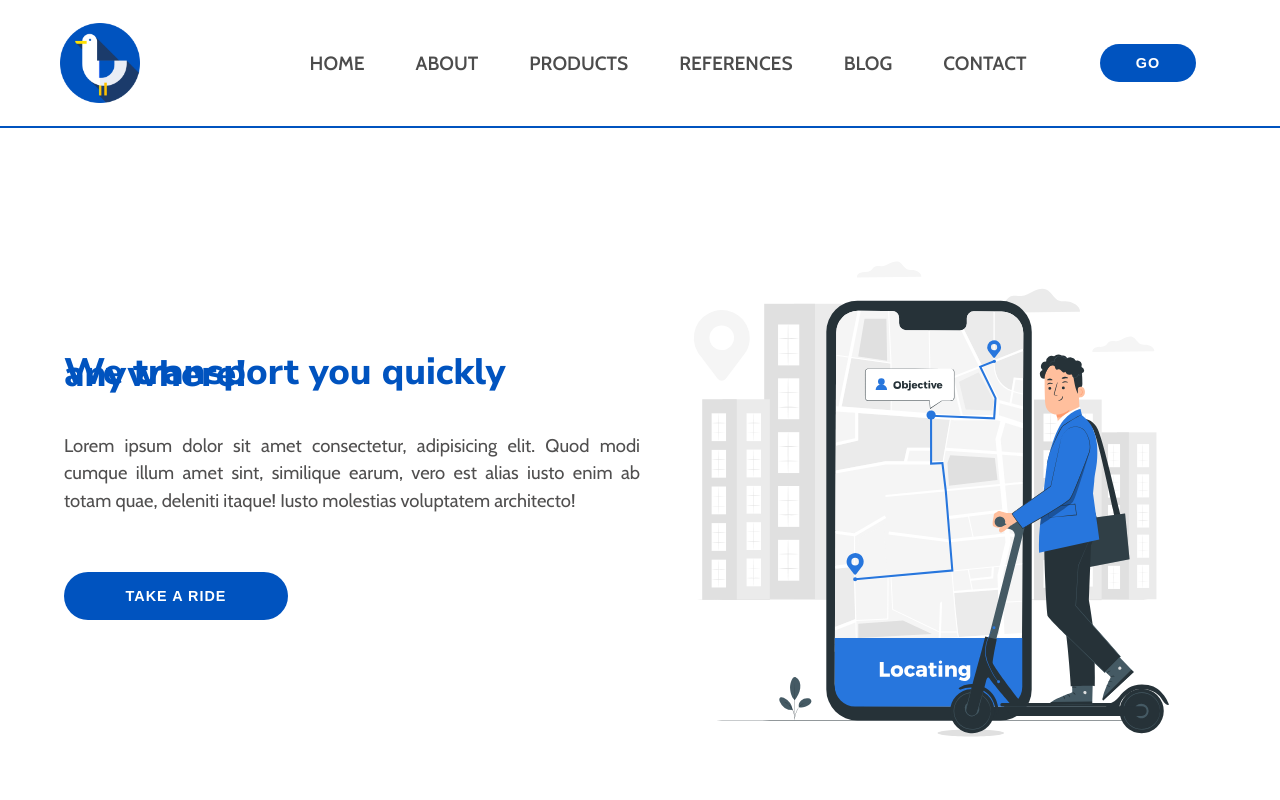
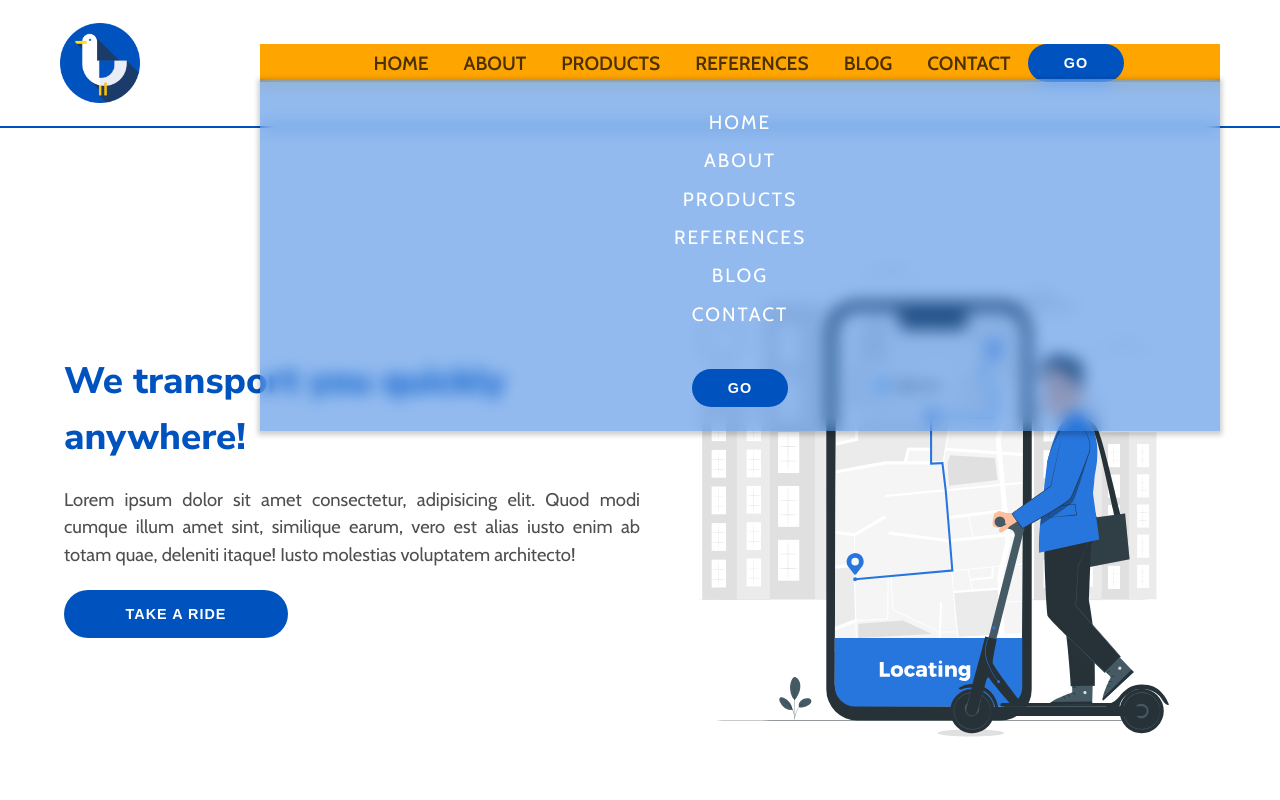
Before and after one commit to eduarf/seagull, a website: page index.html in a window 1280 px wide. Shown: the top 800 px of the page. Drawn offline with nearby package versions, Linux system fonts and the light colour scheme.

Commit message:
second nav-bar with blur created

```diff
--- a/index.html
+++ b/index.html
@@ -20,29 +20,52 @@
         <img src="images/logo_and_icon.png" alt="logo" class="header__logo" />
 
         <div class="navigation">
-          <nav class="navigation__nav">
-            <ul class="navigation__list">
-              <li class="navigation__item">
-                <a href="" class="navigation__link">Home</a>
+          <nav class="nav-top">
+            <ul class="nav-top__list">
+              <li class="nav-top__item">
+                <a href="" class="nav-top__link">Home</a>
               </li>
-              <li class="navigation__item">
-                <a href="" class="navigation__link">About</a>
+              <li class="nav-top__item">
+                <a href="" class="nav-top__link">About</a>
               </li>
-              <li class="navigation__item">
-                <a href="" class="navigation__link">Products</a>
+              <li class="nav-top__item">
+                <a href="" class="nav-top__link">Products</a>
               </li>
-              <li class="navigation__item">
-                <a href="" class="navigation__link">References</a>
+              <li class="nav-top__item">
+                <a href="" class="nav-top__link">References</a>
               </li>
-              <li class="navigation__item">
-                <a href="" class="navigation__link">Blog</a>
+              <li class="nav-top__item">
+                <a href="" class="nav-top__link">Blog</a>
               </li>
-              <li class="navigation__item">
-                <a href="" class="navigation__link">Contact</a>
+              <li class="nav-top__item">
+                <a href="" class="nav-top__link">Contact</a>
               </li>
             </ul>
+            <button class="button"><span>Go</span> <span>Go</span></button>
           </nav>
-          <button class="button"><span>Go</span> <span>Go</span></button>
+          <nav class="nav-bottom">
+            <ul class="nav-bottom__list">
+              <li class="nav-bottom__item">
+                <a href="" class="nav-bottom__link">Home</a>
+              </li>
+              <li class="nav-bottom__item">
+                <a href="" class="nav-bottom__link">About</a>
+              </li>
+              <li class="nav-bottom__item">
+                <a href="" class="nav-bottom__link">Products</a>
+              </li>
+              <li class="nav-bottom__item">
+                <a href="" class="nav-bottom__link">References</a>
+              </li>
+              <li class="nav-bottom__item">
+                <a href="" class="nav-bottom__link">Blog</a>
+              </li>
+              <li class="nav-bottom__item">
+                <a href="" class="nav-bottom__link">Contact</a>
+              </li>
+            </ul>
+            <button class="button"><span>Go</span> <span>Go</span></button>
+          </nav>
         </div>
       </header>
 
--- a/sass/base/_base.scss
+++ b/sass/base/_base.scss
@@ -3,6 +3,13 @@
     padding: 0;
     box-sizing: border-box;
 }
+/*
+mobile ----->   (0-375)px
+mobile-landscape ---- > (376-480)px
+tablet portrait ----- > (481-768)px
+tablet landscape & laptop ----- > (769-1024)px
+desktop ------ > (1025-1200)px
+*/
 html {
     font-size: 16px;
 }
--- a/sass/base/_typography.scss
+++ b/sass/base/_typography.scss
@@ -3,7 +3,6 @@
     color: $main-color;
     font-size: 2.3rem;
     font-weight: 800;
-    line-height: 1.3px;
 }
 .t1--white{
     font-family: 'Nunito Sans', sans-serif;
--- a/sass/components/_navigation.scss
+++ b/sass/components/_navigation.scss
@@ -2,11 +2,12 @@
   width: 75%;
   display: flex;
   justify-content: space-around;
-  &__nav {
+  position: relative;
+  background-color: orange;
+  .nav-top {
     display: flex;
     align-items: center;
     flex-basis: 80%;
-  }
     &__list {
       list-style-type: none;
       display: flex;
@@ -14,10 +15,8 @@
       flex: 0 100%;
     }
     &__item {
-
     }
     &__link {
-
       &:link,
       &:visited {
         font-size: 1.2rem;
@@ -31,3 +30,49 @@
     &:active {
     }
   }
+
+  .nav-bottom {
+    position: absolute;
+    left: 0;
+    top: 2.2rem;
+    width: 100%;
+    height: 22rem;
+    background-color: rgba($second-color, 0.6);
+    box-shadow: 0 2px 5px 2px rgba($color-black, 0.2);
+    @supports(backdrop-filter: blur(.5rem)) or (-webkit-backdrop-filter: blur(.5rem)){
+      backdrop-filter: blur(.5rem);
+      -webkit-backdrop-filter: blur(.5rem);
+      background-color: rgba($second-color, 0.5);
+    }
+    display: flex;
+    flex-direction: column;
+    justify-content: space-between;
+    align-items: center;
+    padding: 1.5rem 0;
+    &__list {
+      list-style: none;
+      display: flex;
+      flex-direction: column;
+      justify-content: space-between;
+      align-items: center;
+
+    }
+    &__link {
+      &,
+      &:link,
+      &:visited {
+        display: block;
+        font-size: 1.2rem;
+        text-decoration: none;
+        color: $color-white;
+        padding: 0.3rem 0;
+        letter-spacing: 2px;
+        text-transform: uppercase;
+      }
+      &:hover,
+      &:active {
+        color: $main-color;
+      }
+    }
+  }
+}
```
Also changed, not shown: css/style.css. Lines whose indentation alone changed are shown as unchanged.
